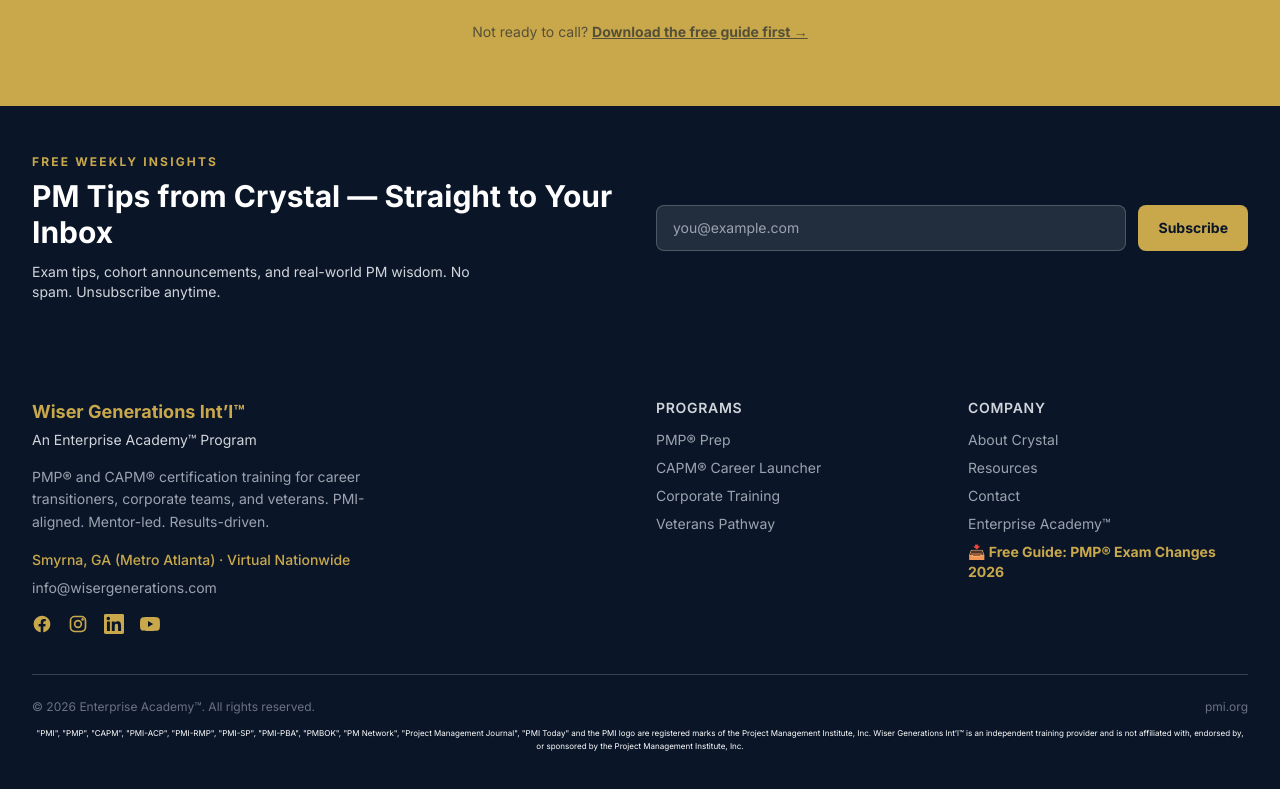
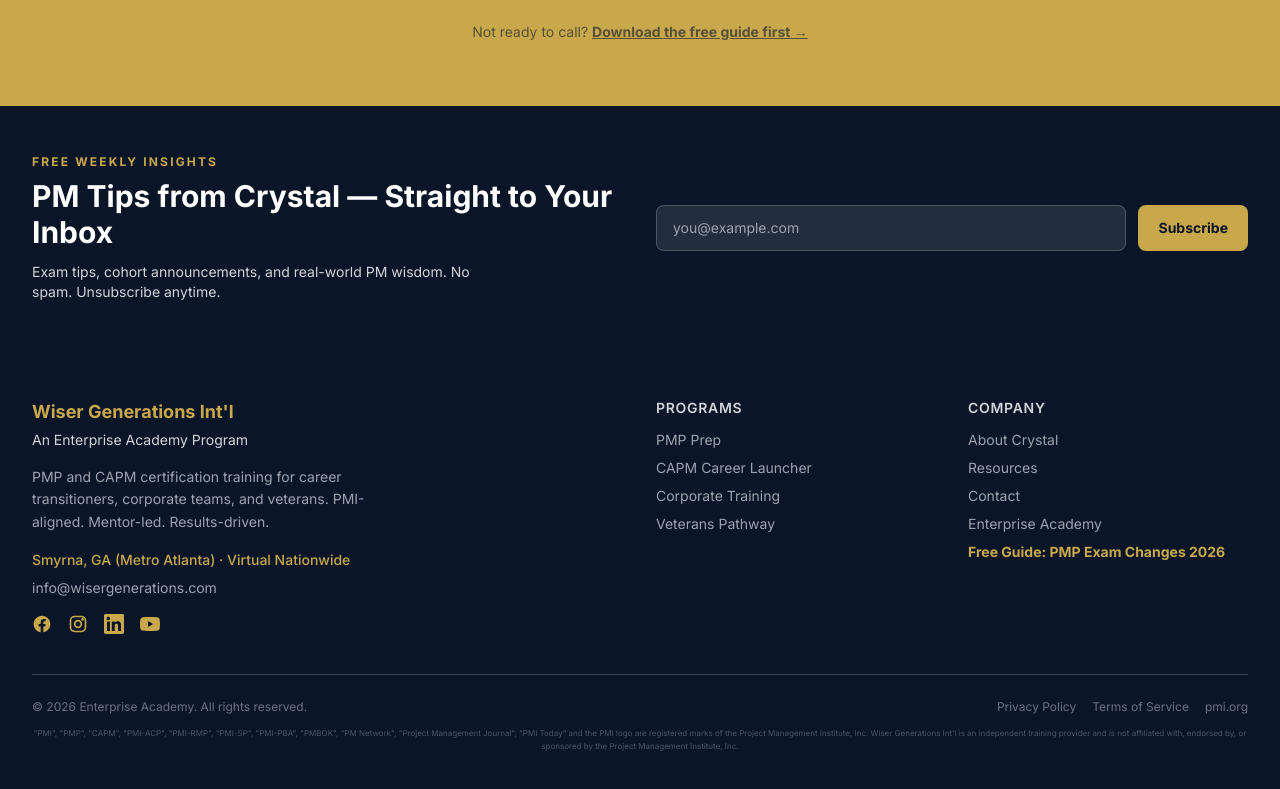
Before and after one commit to D4CGDBEMWS/wisergenerations-pmp, a Next.js app: page / in a window 1280 px wide. Shown: the part 5937-6726 px from the top of the page. Built offline with nearby package versions, Linux system fonts and the light colour scheme.

Commit message:
Update footer content and formatting

```diff
--- a/components/layout/Footer.tsx
+++ b/components/layout/Footer.tsx
@@ -7,18 +7,27 @@ export function Footer() {
       <div className="max-w-7xl mx-auto px-4 sm:px-6 lg:px-8 py-12">
         <div className="grid grid-cols-1 md:grid-cols-4 gap-8">
           <div className="md:col-span-2">
-            <p className="text-gold font-bold text-lg">Wiser Generations Int’l™</p>
-            <p className="text-gray-300 text-sm mt-1 mb-4">An Enterprise Academy™ Program</p>
-            <p className="text-gray-400 text-sm leading-relaxed max-w-sm">PMP® and CAPM® certification training for career transitioners, corporate teams, and veterans. PMI-aligned. Mentor-led. Results-driven.</p>
+            <p className="text-gold font-bold text-lg">Wiser Generations Int&apos;l</p>
+            <p className="text-gray-300 text-sm mt-1 mb-4">An Enterprise Academy Program</p>
+            <p className="text-gray-400 text-sm leading-relaxed max-w-sm">
+              PMP and CAPM certification training for career transitioners, corporate teams, and veterans.
+              PMI-aligned. Mentor-led. Results-driven.
+            </p>
             <p className="text-gold text-sm mt-4 font-medium">Smyrna, GA (Metro Atlanta) · Virtual Nationwide</p>
-            <a href="mailto:info@wisergenerations.com" className="text-gray-400 text-sm mt-2 block hover:text-gold transition-colors">info@wisergenerations.com</a>
-            {/* Social icons — gold in footer */}
+            <a href="mailto:info@wisergenerations.com" className="text-gray-400 text-sm mt-2 block hover:text-gold transition-colors">
+              info@wisergenerations.com
+            </a>
             <SocialIcons variant="gold" className="mt-4" />
           </div>
           <div>
             <p className="font-semibold text-sm uppercase tracking-wider text-gray-300 mb-3">Programs</p>
             <div className="flex flex-col gap-2">
-              {[['PMP® Prep', '/pmp'], ['CAPM® Career Launcher', '/capm'], ['Corporate Training', '/corporate'], ['Veterans Pathway', '/veterans']].map(([l, h]) => (
+              {[
+                ['PMP Prep', '/pmp'],
+                ['CAPM Career Launcher', '/capm'],
+                ['Corporate Training', '/corporate'],
+                ['Veterans Pathway', '/veterans'],
+              ].map(([l, h]) => (
                 <Link key={h} href={h} className="text-sm text-gray-400 hover:text-gold transition-colors">{l}</Link>
               ))}
             </div>
@@ -26,22 +35,42 @@ export function Footer() {
           <div>
             <p className="font-semibold text-sm uppercase tracking-wider text-gray-300 mb-3">Company</p>
             <div className="flex flex-col gap-2">
-              {[['About Crystal', '/about'], ['Resources', '/resources'], ['Contact', '/contact'], ['Enterprise Academy™', 'https://enterpriseacademy.us']].map(([l, h]) => (
+              {[
+                ['About Crystal', '/about'],
+                ['Resources', '/resources'],
+                ['Contact', '/contact'],
+                ['Enterprise Academy', 'https://enterpriseacademy.us'],
+              ].map(([l, h]) => (
                 <a key={h} href={h} className="text-sm text-gray-400 hover:text-gold transition-colors">{l}</a>
               ))}
               <a href="/free-guide" className="text-sm text-gold font-bold hover:text-amber-400 transition-colors">
-                📥 Free Guide: PMP® Exam Changes 2026
+                Free Guide: PMP Exam Changes 2026
               </a>
             </div>
           </div>
         </div>
         <div className="border-t border-gray-700 mt-10 pt-6 flex flex-col gap-3">
           <div className="flex flex-col md:flex-row justify-between items-center gap-4">
-            <p className="text-gray-500 text-xs">© {new Date().getFullYear()} Enterprise Academy™. All rights reserved.</p>
-            <a href="https://www.pmi.org" target="_blank" rel="noopener noreferrer" className="text-gray-500 text-xs hover:text-gold transition-colors">pmi.org</a>
+            <p className="text-gray-500 text-xs">
+              &copy; {new Date().getFullYear()} Enterprise Academy. All rights reserved.
+            </p>
+            <div className="flex gap-4 items-center flex-wrap justify-center">
+              <Link href="/privacy-policy" className="text-gray-500 text-xs hover:text-gold transition-colors">
+                Privacy Policy
+              </Link>
+              <Link href="/terms" className="text-gray-500 text-xs hover:text-gold transition-colors">
+                Terms of Service
+              </Link>
+              <a href="https://www.pmi.org" target="_blank" rel="noopener noreferrer" className="text-gray-500 text-xs hover:text-gold transition-colors">
+                pmi.org
+              </a>
+            </div>
           </div>
-          <p className="text-white text-center leading-relaxed" style={{fontSize: '8px'}}>
-            "PMI", "PMP", "CAPM", "PMI-ACP", "PMI-RMP", "PMI-SP", "PMI-PBA", "PMBOK", "PM Network", "Project Management Journal", "PMI Today" and the PMI logo are registered marks of the Project Management Institute, Inc. Wiser Generations Int’l™ is an independent training provider and is not affiliated with, endorsed by, or sponsored by the Project Management Institute, Inc.
+          <p className="text-gray-600 text-center leading-relaxed" style={{ fontSize: '8px' }}>
+            &quot;PMI&quot;, &quot;PMP&quot;, &quot;CAPM&quot;, &quot;PMI-ACP&quot;, &quot;PMI-RMP&quot;, &quot;PMI-SP&quot;, &quot;PMI-PBA&quot;, &quot;PMBOK&quot;, &quot;PM Network&quot;,
+            &quot;Project Management Journal&quot;, &quot;PMI Today&quot; and the PMI logo are registered marks of the Project
+            Management Institute, Inc. Wiser Generations Int&apos;l is an independent training provider and is not
+            affiliated with, endorsed by, or sponsored by the Project Management Institute, Inc.
           </p>
         </div>
       </div>
```
